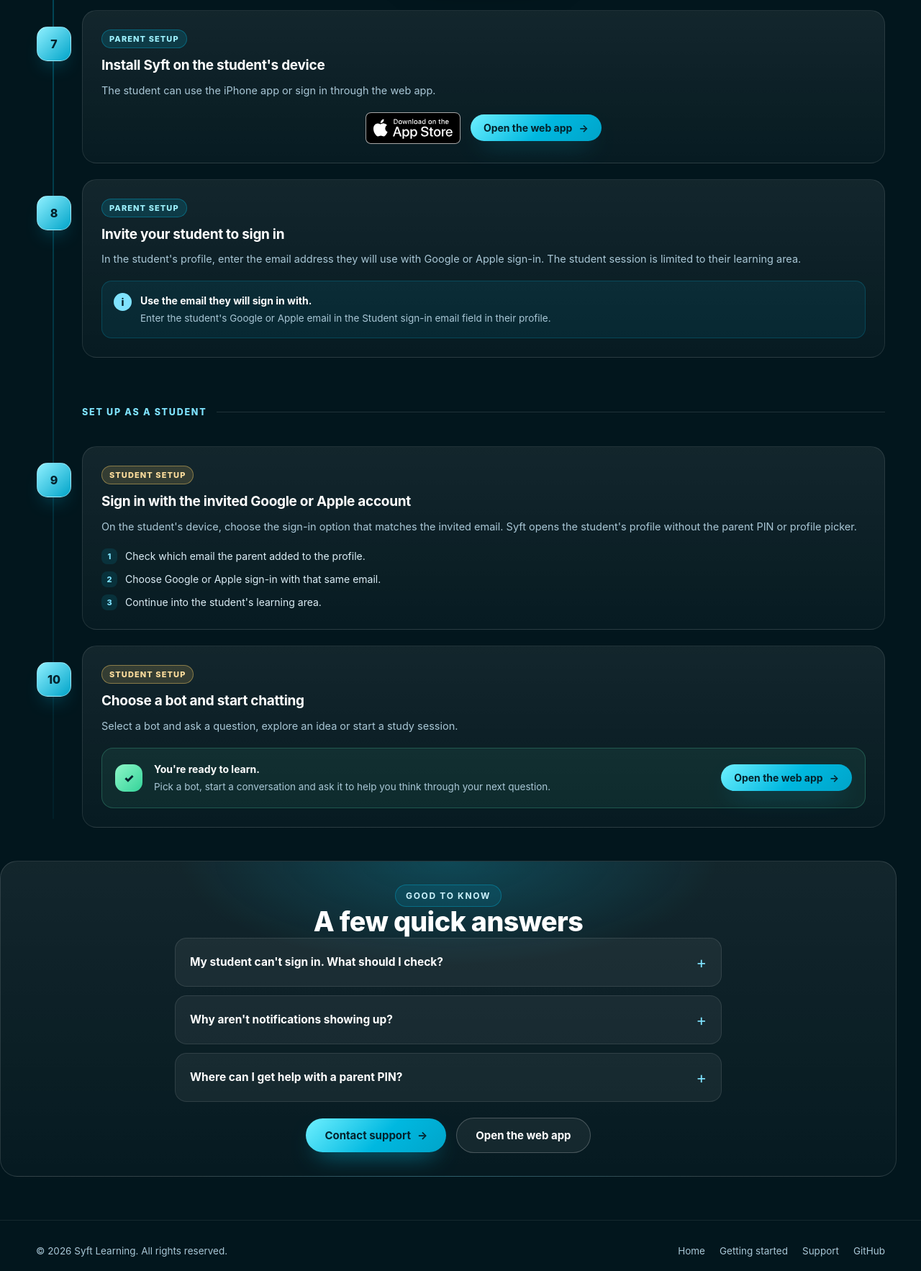
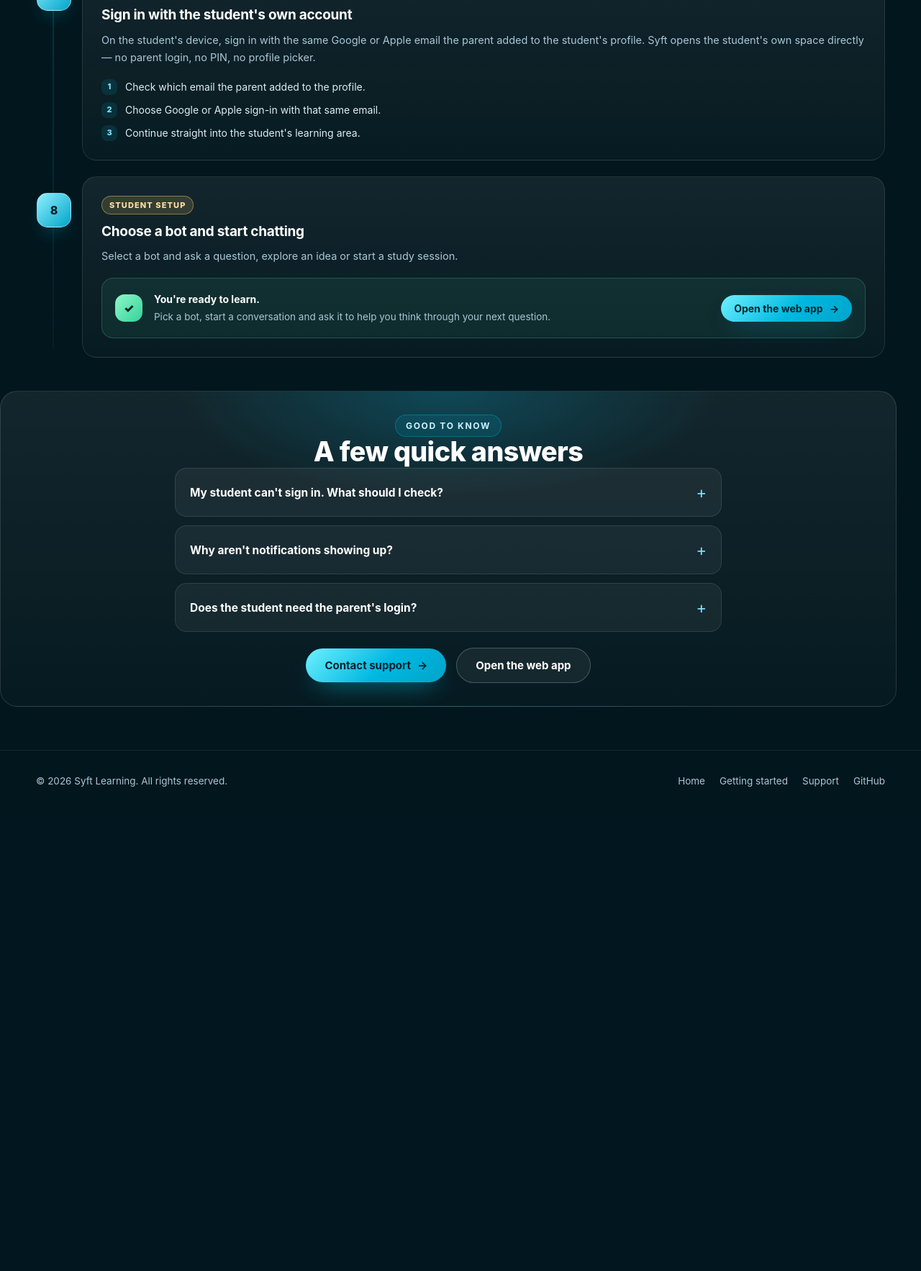
Before and after one commit to tpaulshippy/bots, a Django app: template site/source/templates/tutorial.html in a window 1280 px wide. Shown: the part 2749-4515 px from the top of the page at 72% size. After the commit the page ends 3842 px from the top, so only its background shows below. Run offline with Django 3.2, Linux system fonts and the light colour scheme; the template is opened without the code that fills it, so the values that code supplies are empty.

Commit message:
Simplify tutorial around student email sign-in (no PIN)
Parents put the student's Google/Apple email on the student profile and
the student signs in as themselves. Drop the Set PIN step and fold the
separate invite step into profile creation: 10 steps -> 8.

```diff
--- a/site/source/templates/tutorial.html
+++ b/site/source/templates/tutorial.html
@@ -63,13 +63,11 @@
                 <li><a href="#step-1" data-step-link aria-current="step" aria-label="Step 1: Install the parent app"><span>01</span><small>Install</small></a></li>
                 <li><a href="#step-2" data-step-link aria-label="Step 2: Sign in as a parent"><span>02</span><small>Sign in</small></a></li>
                 <li><a href="#step-3" data-step-link aria-label="Step 3: Create bots"><span>03</span><small>Bots</small></a></li>
-                <li><a href="#step-4" data-step-link aria-label="Step 4: Set a parent PIN"><span>04</span><small>PIN</small></a></li>
-                <li><a href="#step-5" data-step-link aria-label="Step 5: Add student profiles"><span>05</span><small>Profiles</small></a></li>
-                <li><a href="#step-6" data-step-link aria-label="Step 6: Set notifications"><span>06</span><small>Alerts</small></a></li>
-                <li><a href="#step-7" data-step-link aria-label="Step 7: Install the student app"><span>07</span><small>Install</small></a></li>
-                <li><a href="#step-8" data-step-link aria-label="Step 8: Invite your student"><span>08</span><small>Invite</small></a></li>
-                <li><a href="#step-9" data-step-link aria-label="Step 9: Student sign-in"><span>09</span><small>Student</small></a></li>
-                <li><a href="#step-10" data-step-link aria-label="Step 10: Start a chat"><span>10</span><small>Chat</small></a></li>
+                <li><a href="#step-4" data-step-link aria-label="Step 4: Add student profiles"><span>04</span><small>Profiles</small></a></li>
+                <li><a href="#step-5" data-step-link aria-label="Step 5: Set notifications"><span>05</span><small>Alerts</small></a></li>
+                <li><a href="#step-6" data-step-link aria-label="Step 6: Install the student app"><span>06</span><small>Install</small></a></li>
+                <li><a href="#step-7" data-step-link aria-label="Step 7: Student sign-in"><span>07</span><small>Student</small></a></li>
+                <li><a href="#step-8" data-step-link aria-label="Step 8: Start a chat"><span>08</span><small>Chat</small></a></li>
             </ol>
         </nav>
 
@@ -120,24 +118,11 @@
                     </div>
                 </article>
 
-                <article class="tut-step reveal" id="step-4" data-tutorial-step data-step-label="Set a parent PIN">
+                <article class="tut-step reveal" id="step-4" data-tutorial-step data-step-label="Add student profiles">
                     <span class="node" aria-hidden="true">4</span>
                     <span class="tag parent">Parent setup</span>
-                    <h2>Set a parent PIN</h2>
-                    <p>From Settings, choose Set PIN to help keep parent-only controls separate from a student's session.</p>
-                    <div class="shots">
-                        <figure class="shot">
-                            <img src="{% static 'screenshots/settings-set-pin.png' %}" alt="Set PIN option highlighted in Settings" width="360" height="779" loading="lazy" decoding="async">
-                            <figcaption>Choose Set PIN from Settings.</figcaption>
-                        </figure>
-                    </div>
-                </article>
-
-                <article class="tut-step reveal" id="step-5" data-tutorial-step data-step-label="Add student profiles">
-                    <span class="node" aria-hidden="true">5</span>
-                    <span class="tag parent">Parent setup</span>
                     <h2>Add a profile for each student</h2>
-                    <p>Create a separate profile for every student who will use the family account. Give the profile the student's name and add their Google or Apple sign-in email so they can sign in later.</p>
+                    <p>Create a separate profile for every student who will use the family account. Give the profile the student's name and add their Google or Apple sign-in email — that email is the invite. The student signs in with it on their own device, so there is no PIN to set or share.</p>
                     <div class="shots">
                         <figure class="shot">
                             <img src="{% static 'screenshots/settings-profiles.png' %}" alt="Profiles option highlighted in Settings" width="360" height="779" loading="lazy" decoding="async">
@@ -150,8 +135,8 @@
                     </div>
                 </article>
 
-                <article class="tut-step reveal" id="step-6" data-tutorial-step data-step-label="Set notifications">
-                    <span class="node" aria-hidden="true">6</span>
+                <article class="tut-step reveal" id="step-5" data-tutorial-step data-step-label="Set notifications">
+                    <span class="node" aria-hidden="true">5</span>
                     <span class="tag parent">Parent setup</span>
                     <h2>Choose your notification settings</h2>
                     <p>Open Notifications in Settings and enable the conversation updates you want to receive. If your device asks, allow notifications for Syft Learning there too.</p>
@@ -163,8 +148,8 @@
                     </div>
                 </article>
 
-                <article class="tut-step reveal" id="step-7" data-tutorial-step data-step-label="Install the student app">
-                    <span class="node" aria-hidden="true">7</span>
+                <article class="tut-step reveal" id="step-6" data-tutorial-step data-step-label="Install the student app">
+                    <span class="node" aria-hidden="true">6</span>
                     <span class="tag parent">Parent setup</span>
                     <h2>Install Syft on the student's device</h2>
                     <p>The student can use the iPhone app or sign in through the web app.</p>
@@ -174,33 +159,22 @@
                     </div>
                 </article>
 
-                <article class="tut-step reveal" id="step-8" data-tutorial-step data-step-label="Invite your student">
-                    <span class="node" aria-hidden="true">8</span>
-                    <span class="tag parent">Parent setup</span>
-                    <h2>Invite your student to sign in</h2>
-                    <p>In the student's profile, enter the email address they will use with Google or Apple sign-in. The student session is limited to their learning area.</p>
-                    <div class="step-note">
-                        <span class="note-icon" aria-hidden="true">i</span>
-                        <div><strong>Use the email they will sign in with.</strong><p>Enter the student's Google or Apple email in the Student sign-in email field in their profile.</p></div>
-                    </div>
-                </article>
-
                 <h2 class="tut-group" id="student-setup">Set up as a student</h2>
 
-                <article class="tut-step reveal" id="step-9" data-tutorial-step data-step-label="Student sign-in">
-                    <span class="node" aria-hidden="true">9</span>
+                <article class="tut-step reveal" id="step-7" data-tutorial-step data-step-label="Student sign-in">
+                    <span class="node" aria-hidden="true">7</span>
                     <span class="tag student">Student setup</span>
-                    <h2>Sign in with the invited Google or Apple account</h2>
-                    <p>On the student's device, choose the sign-in option that matches the invited email. Syft opens the student's profile without the parent PIN or profile picker.</p>
+                    <h2>Sign in with the student's own account</h2>
+                    <p>On the student's device, sign in with the same Google or Apple email the parent added to the student's profile. Syft opens the student's own space directly — no parent login, no PIN, no profile picker.</p>
                     <ul class="instruction-list">
                         <li>Check which email the parent added to the profile.</li>
                         <li>Choose Google or Apple sign-in with that same email.</li>
-                        <li>Continue into the student's learning area.</li>
+                        <li>Continue straight into the student's learning area.</li>
                     </ul>
                 </article>
 
-                <article class="tut-step reveal" id="step-10" data-tutorial-step data-step-label="Start a chat">
-                    <span class="node" aria-hidden="true">10</span>
+                <article class="tut-step reveal" id="step-8" data-tutorial-step data-step-label="Start a chat">
+                    <span class="node" aria-hidden="true">8</span>
                     <span class="tag student">Student setup</span>
                     <h2>Choose a bot and start chatting</h2>
                     <p>Select a bot and ask a question, explore an idea or start a study session.</p>
@@ -226,8 +200,8 @@
                     <div class="answer">Check that notifications are enabled in Syft's Settings and allowed for the app in the device's notification settings.</div>
                 </details>
                 <details>
-                    <summary>Where can I get help with a parent PIN?</summary>
-                    <div class="answer">Contact support and tell us what you need help with. Do not include your PIN in the message.</div>
+                    <summary>Does the student need the parent's login?</summary>
+                    <div class="answer">No. The student signs in on their own device with the Google or Apple email the parent added to their profile, and lands straight in their own learning area.</div>
                 </details>
             </div>
             <div class="cta-actions">
```
